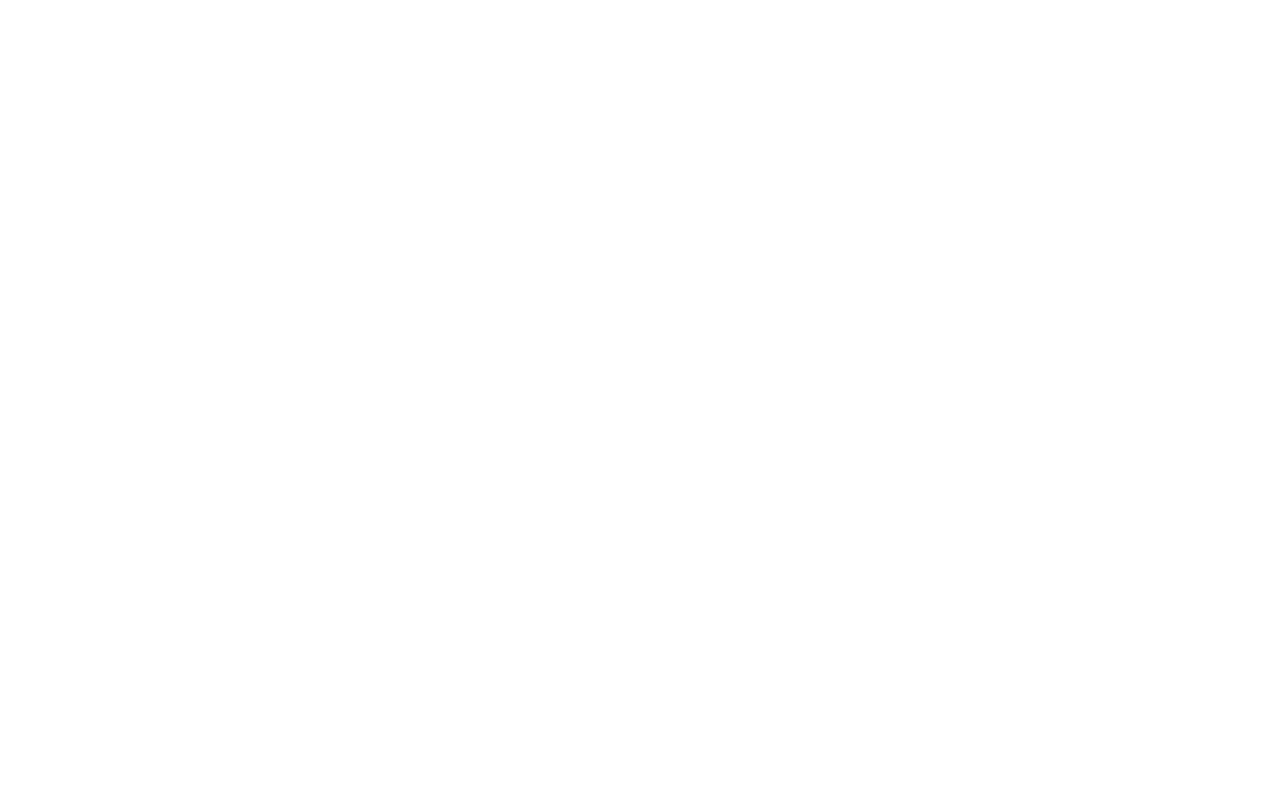
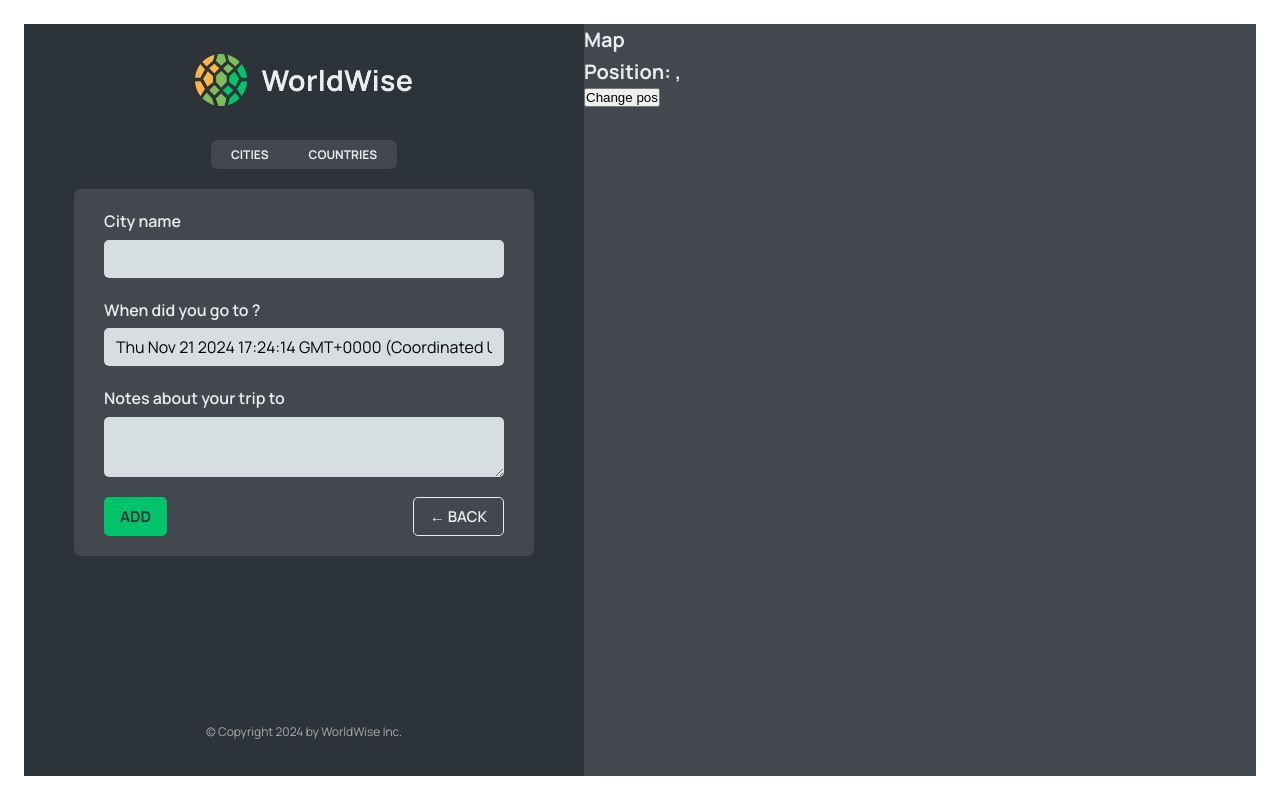
Before and after one commit to eduardoescamillasal/worldwide, a React (Vite) app in the folder worldwise/: page /app/form in a window 1280 px wide. Built offline with nearby package versions, Linux system fonts and the light colour scheme; data requests are answered from the project's data file.

Commit message:
added Form to query map, and changed declarative navigation to app

```diff
--- a/worldwise/src/App.jsx
+++ b/worldwise/src/App.jsx
@@ -1,4 +1,4 @@
-import { BrowserRouter, Route, Routes } from "react-router-dom";
+import { BrowserRouter, Navigate, Route, Routes } from "react-router-dom";
 import { useEffect, useState } from "react";
 
 import Product from "./pages/Product";
@@ -9,6 +9,7 @@
 import PageNotFound from "./pages/PageNotFound";
 import CityList from "./components/CityList";
 import City from "./components/City";
+import Form from "./components/Form";
 import CountryList from "./components/CountryList";
 
 const BASE_URL = "http://localhost:8000";
@@ -34,17 +35,14 @@
   }, []);
 
   return (
-    <BrowserRouter basename="/worldwide">
+    <BrowserRouter>
       <Routes>
         <Route index element={<Homepage />} />
         <Route path="product" element={<Product />} />
         <Route path="pricing" element={<Pricing />} />
         <Route path="login" element={<Login />} />
         <Route path="app" element={<AppLayout />}>
-          <Route
-            index
-            element={<CityList cities={cities} isLoading={isLoading} />}
-          />
+          <Route index element={<Navigate replace to="cities" />} />
           <Route
             path="cities"
             element={<CityList cities={cities} isLoading={isLoading} />}
@@ -54,7 +52,7 @@
             path="countries"
             element={<CountryList cities={cities} isLoading={isLoading} />}
           />
-          <Route path="form" element={<p>Form</p>} />
+          <Route path="form" element={<Form />} />
         </Route>
         <Route path="*" element={<PageNotFound />} />
       </Routes>
--- /dev/null
+++ b/worldwise/src/components/Button.jsx
@@ -0,0 +1,11 @@
+import styles from "./Button.module.css";
+
+function Button({ children, onClick, type }) {
+  return (
+    <button onClick={onClick} className={`${styles.btn} ${styles[type]}`}>
+      {children}
+    </button>
+  );
+}
+
+export default Button;
--- a/worldwise/src/components/Form.jsx
+++ b/worldwise/src/components/Form.jsx
@@ -3,6 +3,8 @@
 import { useState } from "react";
 
 import styles from "./Form.module.css";
+import Button from "./Button";
+import { useNavigate } from "react-router-dom";
 
 export function convertToEmoji(countryCode) {
   const codePoints = countryCode
@@ -13,6 +15,7 @@
 }
 
 function Form() {
+  const navigate = useNavigate();
   const [cityName, setCityName] = useState("");
   const [country, setCountry] = useState("");
   const [date, setDate] = useState(new Date());
@@ -49,8 +52,16 @@
       </div>
 
       <div className={styles.buttons}>
-        <button>Add</button>
-        <button>&larr; Back</button>
+        <Button type="primary">Add</Button>
+        <Button
+          type="back"
+          onClick={(e) => {
+            e.preventDefault();
+            navigate(-1);
+          }}
+        >
+          &larr; Back
+        </Button>
       </div>
     </form>
   );
--- a/worldwise/src/components/Map.jsx
+++ b/worldwise/src/components/Map.jsx
@@ -1,13 +1,19 @@
-import { useSearchParams } from "react-router-dom";
+import { useNavigate, useSearchParams } from "react-router-dom";
 import styles from "./Map.module.css";
 
 function Map() {
+  const navigate = useNavigate();
   const [searchParams, setSearchParams] = useSearchParams();
   const lat = searchParams.get("lat");
   const lng = searchParams.get("lng");
 
   return (
-    <div className={styles.mapContainer}>
+    <div
+      className={styles.mapContainer}
+      onClick={() => {
+        navigate("form");
+      }}
+    >
       <h1>Map</h1>
       <h1>
         Position: {lat}, {lng}
```
